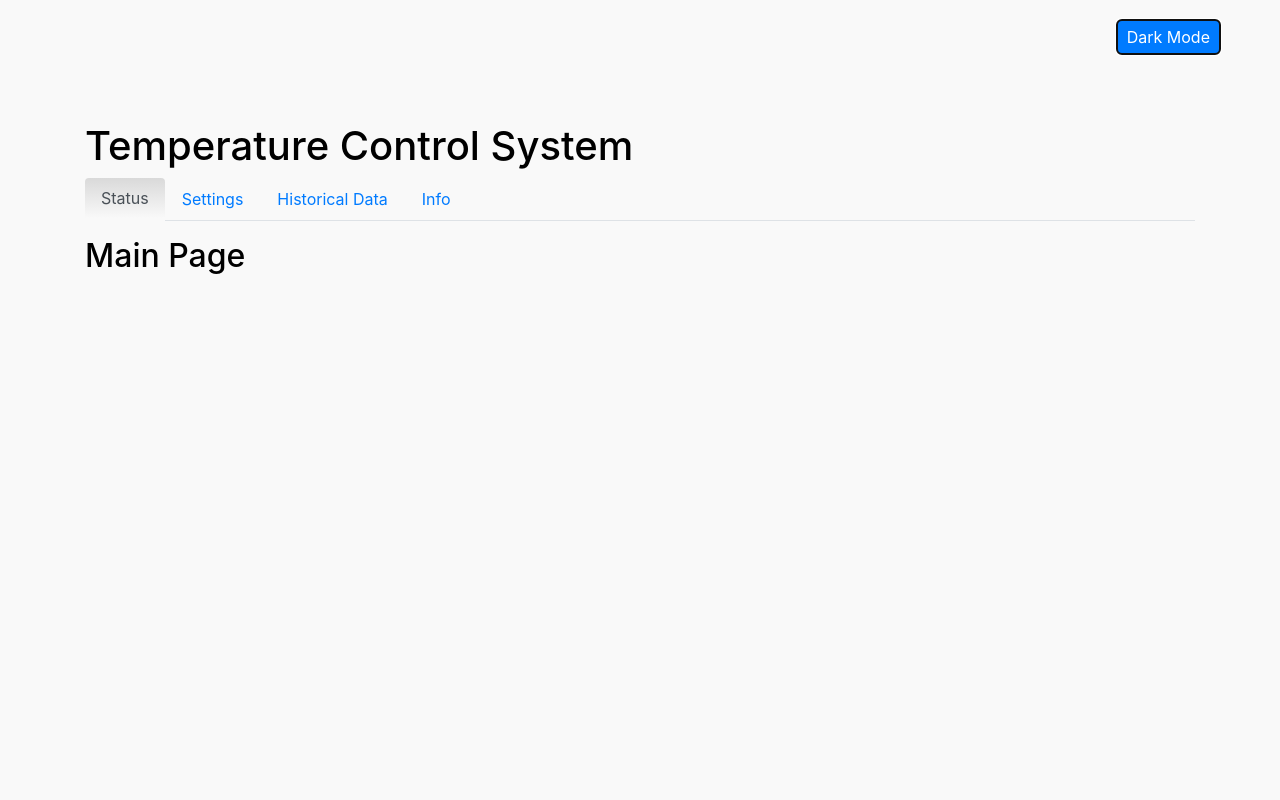
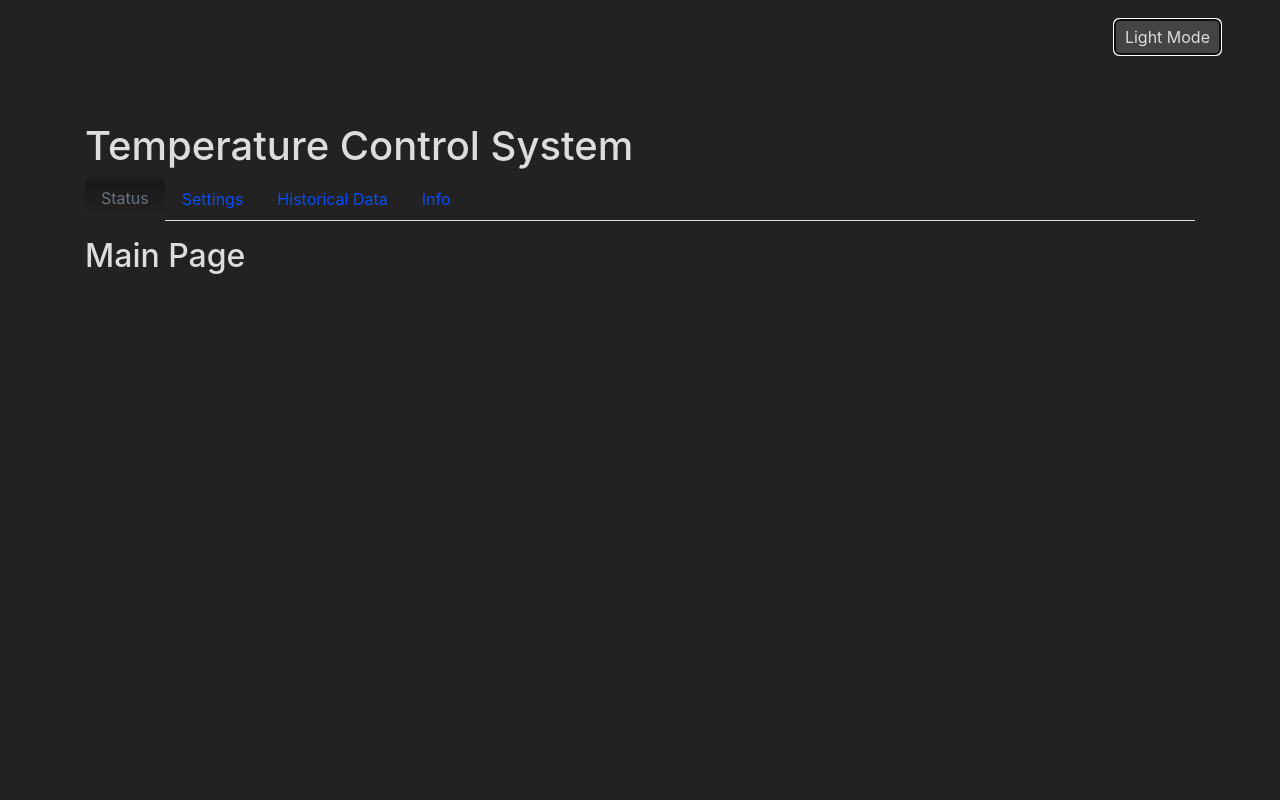
Before and after one commit to BigMe97/bigme97.github.io, a plain HTML site: page index.html in a window 1280 px wide. Both pictures are taken after a click on the button "Dark Mode". Shown: the top 800 px of the page. Drawn offline with nearby package versions, Linux system fonts and the light colour scheme.

Commit message:
Added function script

```diff
--- a/index.html
+++ b/index.html
@@ -102,6 +102,6 @@
         <p class="text-center">&copy; 2024 Magnus Eide. All rights reserved.</p>
     </div>
 </footer>
-
+<script src="static/script.js"></script>
 </body>
 </html>
--- /dev/null
+++ b/static/script.js
@@ -0,0 +1,35 @@
+// Scripts
+document.addEventListener('DOMContentLoaded', () => {
+    const isDarkMode = localStorage.getItem('darkMode') === 'true';
+
+    setDarkTheme(isDarkMode);
+});
+
+
+document.getElementById('theme-toggle').addEventListener('click', function() {
+    var darkStyles = document.getElementById('dark-styles');
+    if (darkStyles.disabled) {
+        setDarkTheme(true);
+    } else {
+        setDarkTheme(false);
+    }
+});
+
+
+function setDarkTheme(isDarkMode){
+    var themeToggleBtn = document.getElementById('theme-toggle');
+    var darkStyles = document.getElementById('dark-styles');
+    if (isDarkMode) {
+        // If it is, enable it and change the button text
+        darkStyles.disabled = false;
+        localStorage.setItem('darkMode', isDarkMode);
+        console.log("Stored dark theme in local storage");
+        themeToggleBtn.textContent = 'Light Mode';
+    } else {
+        // If it isn't, disable it and change the button text
+        darkStyles.disabled = true;
+        localStorage.setItem('darkMode', isDarkMode);
+        console.log("Stored light theme in local storage");
+        themeToggleBtn.textContent = 'Dark Mode';
+    }
+}
```
